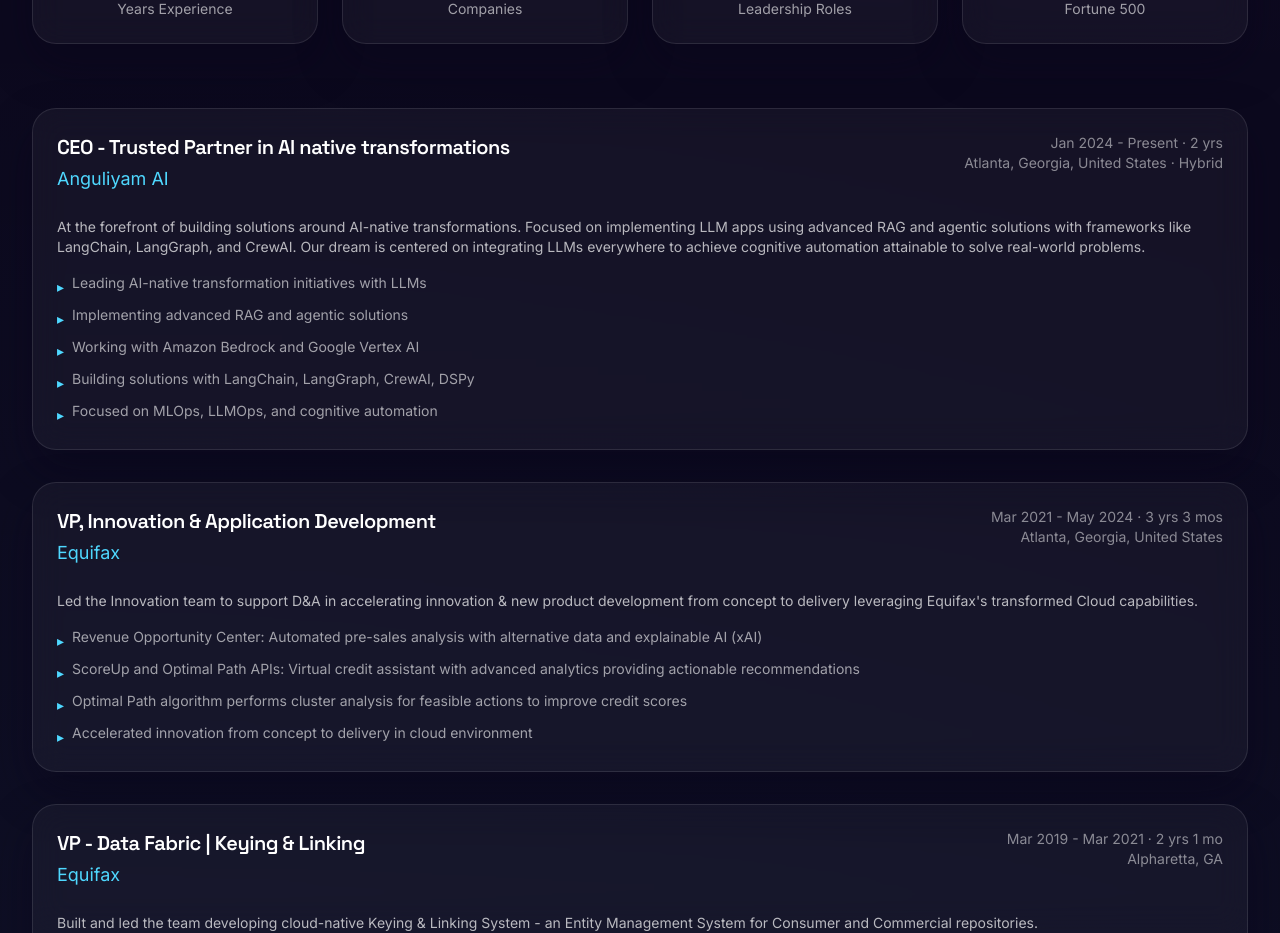
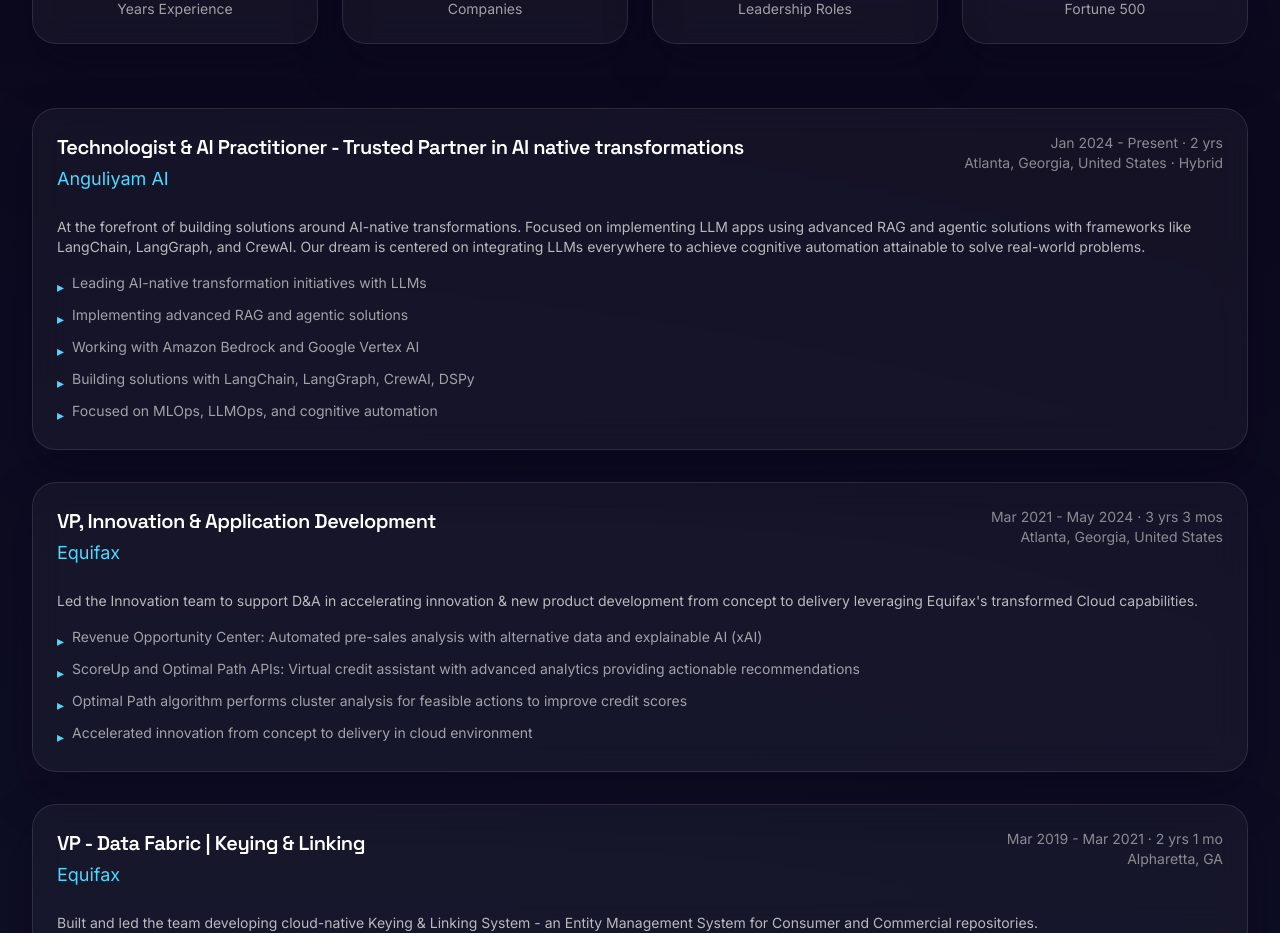
Before and after one commit to gillella/gillella.github.io, a Next.js app: page / in a window 1280 px wide. Shown: the part 3440-4373 px from the top of the page. Built offline with nearby package versions, Linux system fonts and the light colour scheme.

Commit message:
Update Anguliyam role title

```diff
--- a/src/data/profile.ts
+++ b/src/data/profile.ts
@@ -13,7 +13,7 @@
 export const experience = [
   {
     company: 'Anguliyam AI',
-    role: 'CEO - Trusted Partner in AI native transformations',
+    role: 'Technologist & AI Practitioner - Trusted Partner in AI native transformations',
     period: 'Jan 2024 - Present · 2 yrs',
     location: 'Atlanta, Georgia, United States · Hybrid',
     description: 'At the forefront of building solutions around AI-native transformations. Focused on implementing LLM apps using advanced RAG and agentic solutions with frameworks like LangChain, LangGraph, and CrewAI. Our dream is centered on integrating LLMs everywhere to achieve cognitive automation attainable to solve real-world problems.',
```
